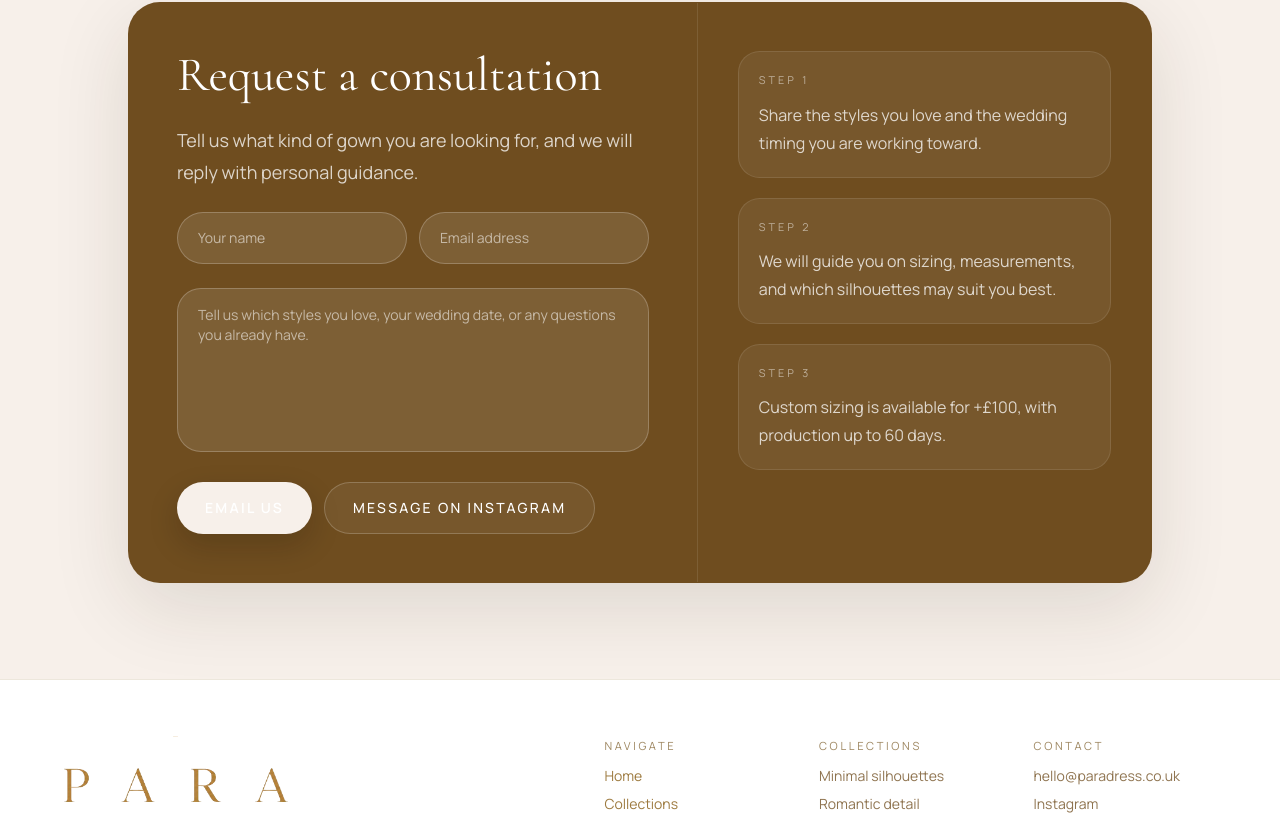
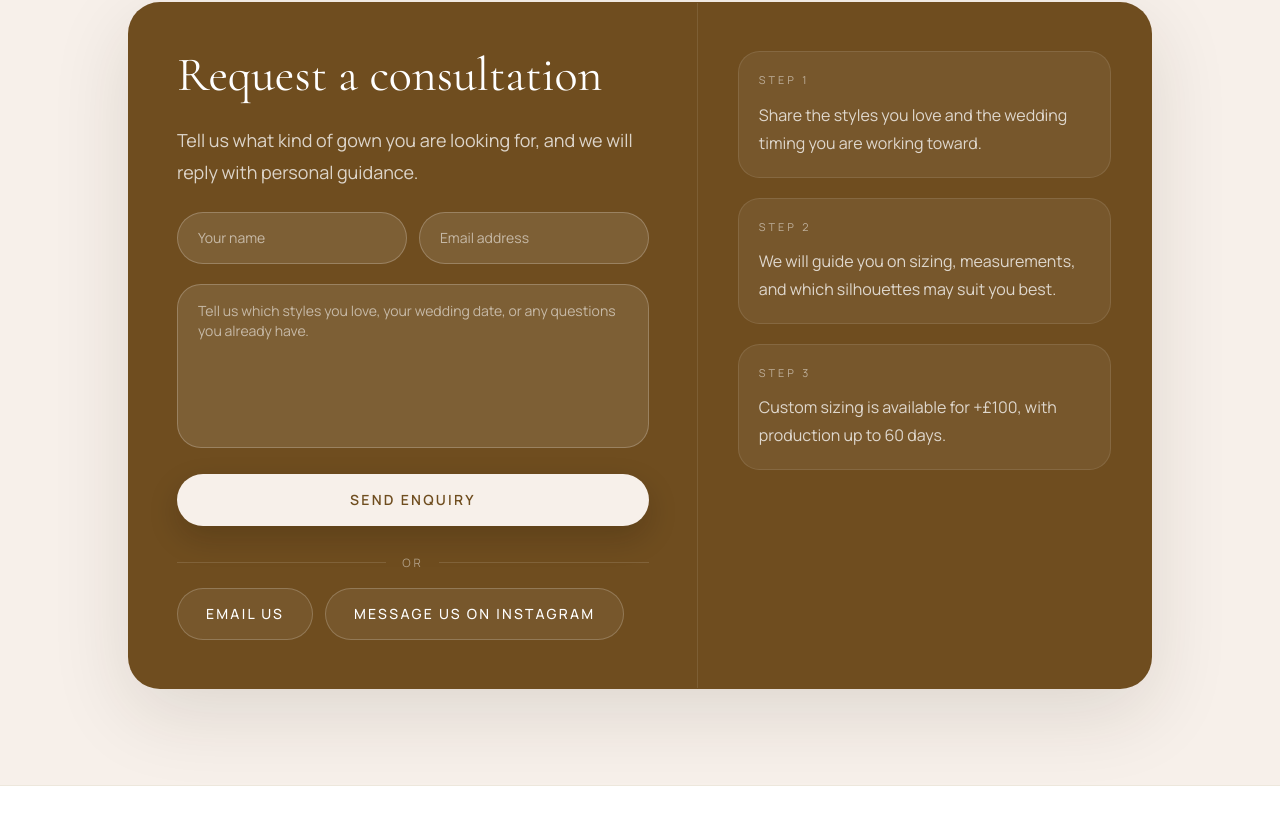
Before and after one commit to para-dress/para-site, a Next.js app: page /contact in a window 1280 px wide. Shown: the part 596-1411 px from the top of the page. Built offline with nearby package versions, Linux system fonts and the light colour scheme.

Commit message:
refactor(contact): separate form submit from fallback actions

```diff
--- a/src/app/contact/page.tsx
+++ b/src/app/contact/page.tsx
@@ -21,18 +21,30 @@ export default function ContactPage() {
             <div className="space-y-6 px-6 py-8 sm:px-10 sm:py-10 lg:px-12 lg:py-12">
               <h2 className="font-display text-4xl leading-[1.02] sm:text-5xl">Request a consultation</h2>
               <p className="max-w-2xl text-base leading-8 text-white/76 sm:text-lg">Tell us what kind of gown you are looking for, and we will reply with personal guidance.</p>
+              <form className="space-y-5">
                 <div className="grid gap-3 sm:grid-cols-2">
-                <input type="text" placeholder="Your name" className="min-h-13 rounded-full border border-white/22 bg-white/10 px-5 text-sm text-white placeholder:text-white/56 outline-none transition focus:border-white/50 focus:bg-white/14" />
-                <input type="email" placeholder="Email address" className="min-h-13 rounded-full border border-white/22 bg-white/10 px-5 text-sm text-white placeholder:text-white/56 outline-none transition focus:border-white/50 focus:bg-white/14" />
+                  <input name="name" type="text" placeholder="Your name" className="min-h-13 rounded-full border border-white/22 bg-white/10 px-5 text-sm text-white placeholder:text-white/56 outline-none transition focus:border-white/50 focus:bg-white/14" />
+                  <input name="email" type="email" placeholder="Email address" className="min-h-13 rounded-full border border-white/22 bg-white/10 px-5 text-sm text-white placeholder:text-white/56 outline-none transition focus:border-white/50 focus:bg-white/14" />
                 </div>
-              <textarea placeholder="Tell us which styles you love, your wedding date, or any questions you already have." rows={6} className="min-h-[164px] w-full resize-none rounded-[1.5rem] border border-white/22 bg-white/10 px-5 py-4 text-sm text-white placeholder:text-white/56 outline-none transition focus:border-white/50 focus:bg-white/14" />
+                <textarea name="message" placeholder="Tell us which styles you love, your wedding date, or any questions you already have." rows={6} className="min-h-[164px] w-full resize-none rounded-[1.5rem] border border-white/22 bg-white/10 px-5 py-4 text-sm text-white placeholder:text-white/56 outline-none transition focus:border-white/50 focus:bg-white/14" />
+                <button type="submit" className="inline-flex min-h-13 w-full items-center justify-center rounded-full bg-[var(--color-cream)] px-7 text-sm font-semibold uppercase tracking-[0.16em] text-[var(--color-ink-strong)] shadow-[0_12px_30px_rgba(18,12,8,0.18)] transition hover:bg-white">
+                  Send enquiry
+                </button>
+              </form>
+              <div className="space-y-4 pt-1">
+                <div className="flex items-center gap-4 text-white/46">
+                  <span className="h-px flex-1 bg-white/12" />
+                  <span className="text-[0.72rem] uppercase tracking-[0.24em]">Or</span>
+                  <span className="h-px flex-1 bg-white/12" />
+                </div>
                 <div className="flex flex-col gap-3 sm:flex-row sm:flex-wrap">
-                <a href="mailto:hello@paradress.co.uk?subject=Para%20Dress%20Consultation" className="inline-flex min-h-13 items-center justify-center rounded-full bg-[var(--color-cream)] px-7 text-sm font-semibold uppercase tracking-[0.16em] text-[var(--color-ink-strong)] shadow-[0_12px_30px_rgba(18,12,8,0.18)] transition hover:bg-white">
-                  Email Us
+                  <a href="mailto:hello@paradress.co.uk?subject=Para%20Dress%20Consultation" className="inline-flex min-h-13 items-center justify-center rounded-full border border-white/20 bg-white/6 px-7 text-sm font-medium uppercase tracking-[0.16em] text-white transition hover:bg-white/10">
+                    Email us
                   </a>
                   <a href="https://instagram.com/para.dress" target="_blank" rel="noreferrer" className="inline-flex min-h-13 items-center justify-center rounded-full border border-white/20 bg-white/6 px-7 text-sm font-medium uppercase tracking-[0.16em] text-white transition hover:bg-white/10">
-                  Message on Instagram
+                    Message us on Instagram
                   </a>
+                </div>
               </div>
             </div>
             <div className="border-t border-white/10 px-6 py-8 sm:px-10 sm:py-10 lg:border-l lg:border-t-0 lg:px-10 lg:py-12">
```
Lines whose indentation alone changed are shown as unchanged.
